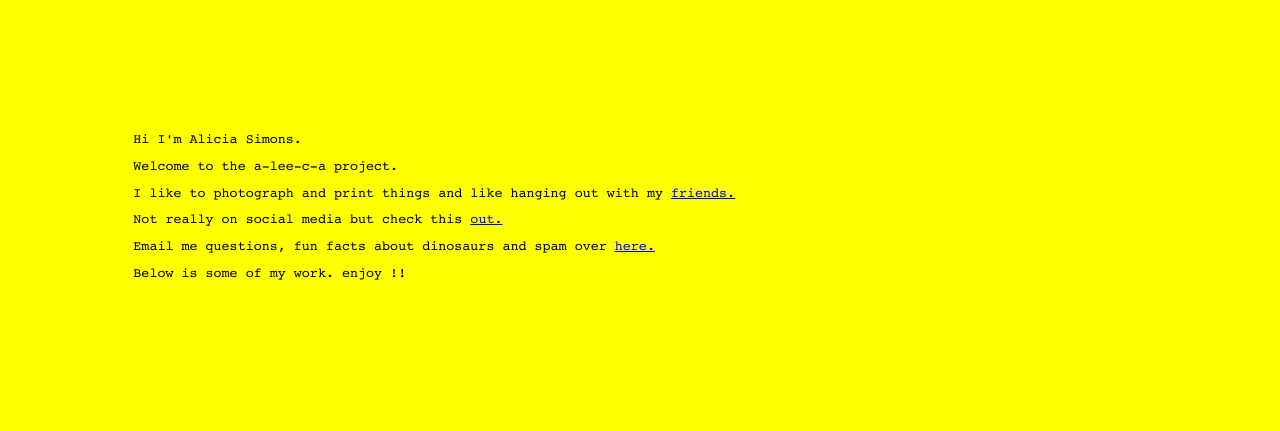
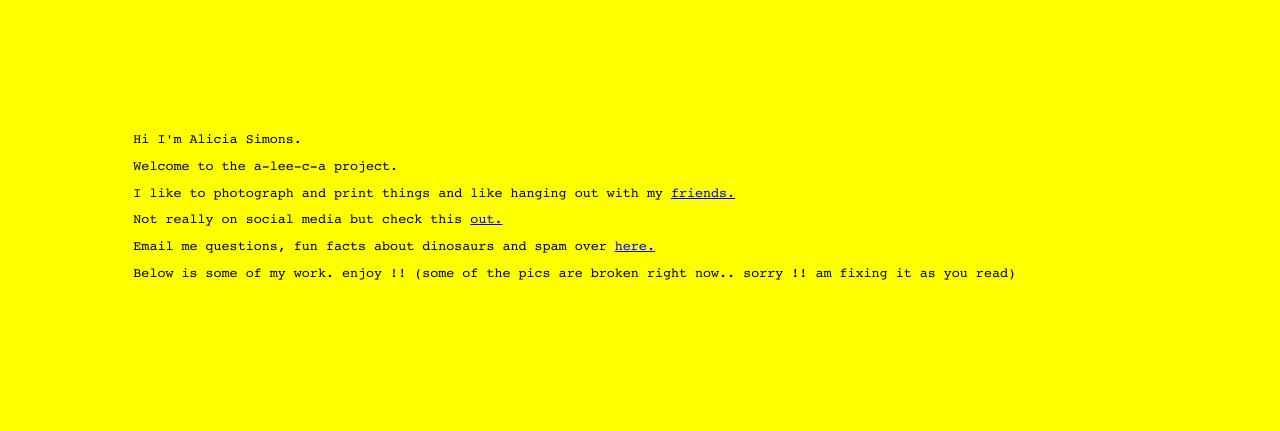
Before and after one commit to aliciasimons/a-lee-c-a.com, a plain HTML site: page index.html in a window 1280 px wide. Shown: the top 431 px of the page. Drawn offline with Linux system fonts and the light colour scheme; a small style sheet from the web is missing.

Commit message:
Update index.html

```diff
--- a/index.html
+++ b/index.html
@@ -85,7 +85,7 @@
   I like to photograph and print things and like hanging out with my <a href="http://amici.studio/">friends.</a> <br><br>
   Not really on social media but check this <a href="https://www.instagram.com/a_lee_c_a_" target="_blank">out.</a><br><br>
   Email me questions, fun facts about dinosaurs and spam over <a href="mailto:heyhey@a_lee_c_a.com">here.</a><br><br>
-  Below is some of my work. enjoy !!
+  Below is some of my work. enjoy !! (some of the pics are broken right now.. sorry !! am fixing it as you read)
 <br> <br> <br> <br>
 
 
```
